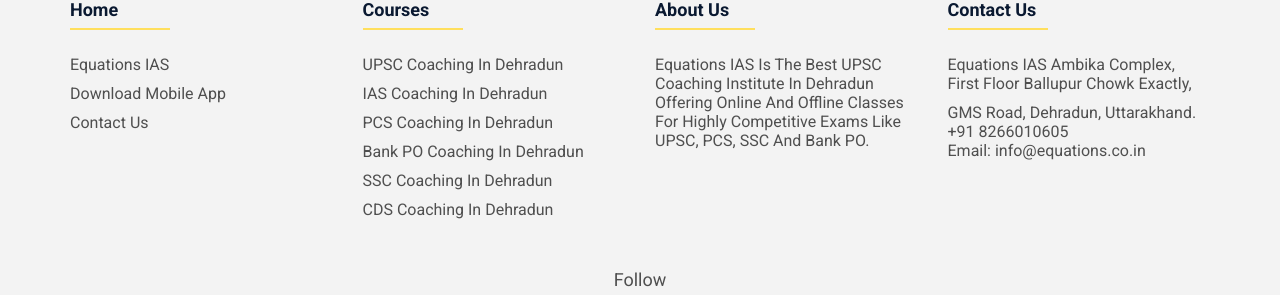
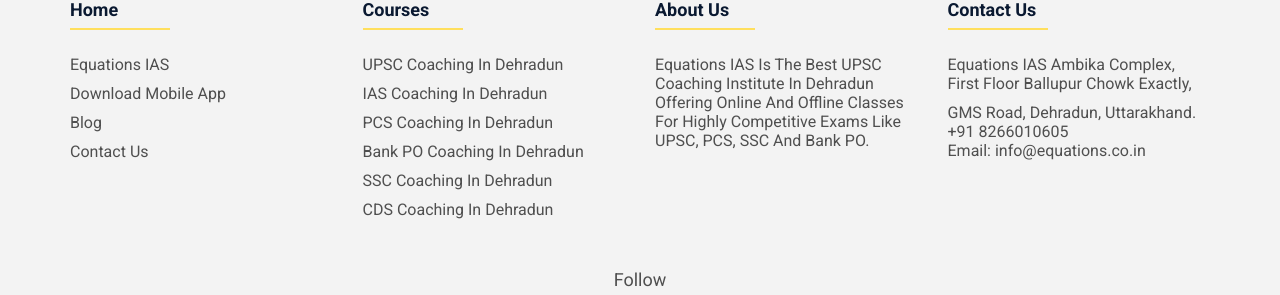
Before and after one commit to EquationsIAS/equations-website, a Jekyll site: the page built from cds-coaching-in-dehradun.html, in a window 1280 px wide. Shown: the part 639-934 px from the top of the page. Built offline with Jekyll 4.4.1, drawn with Linux system fonts in a browser that asks for light colours; a script that is not in the unit is left out.

Commit message:
add blog link in footer

```diff
--- a/_includes/footer.html
+++ b/_includes/footer.html
@@ -6,6 +6,7 @@
                 <ul>
                     <li><a href="/">Equations IAS</a></li>
                     <li><a href="https://play.google.com/store/apps/details?id=co.bran.Equia&hl=en" target="_blank">Download Mobile App</a></li>
+                    <li><a href="https://blog.equations.co.in/">Blog</a></li>
                     <li><a href="contact">Contact Us</a></li>
 
                 </ul>
```
